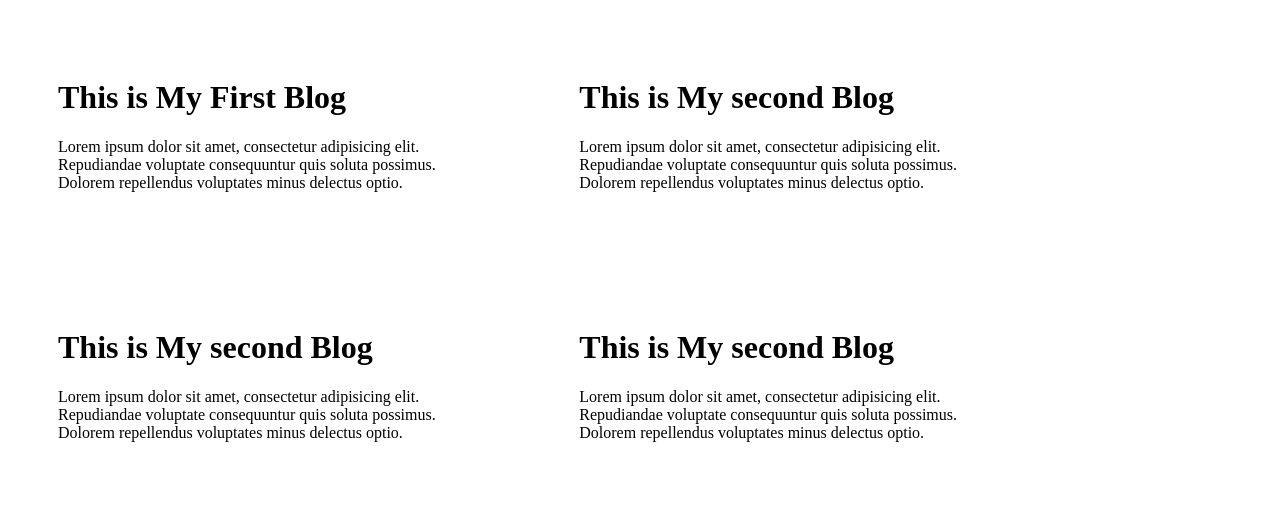
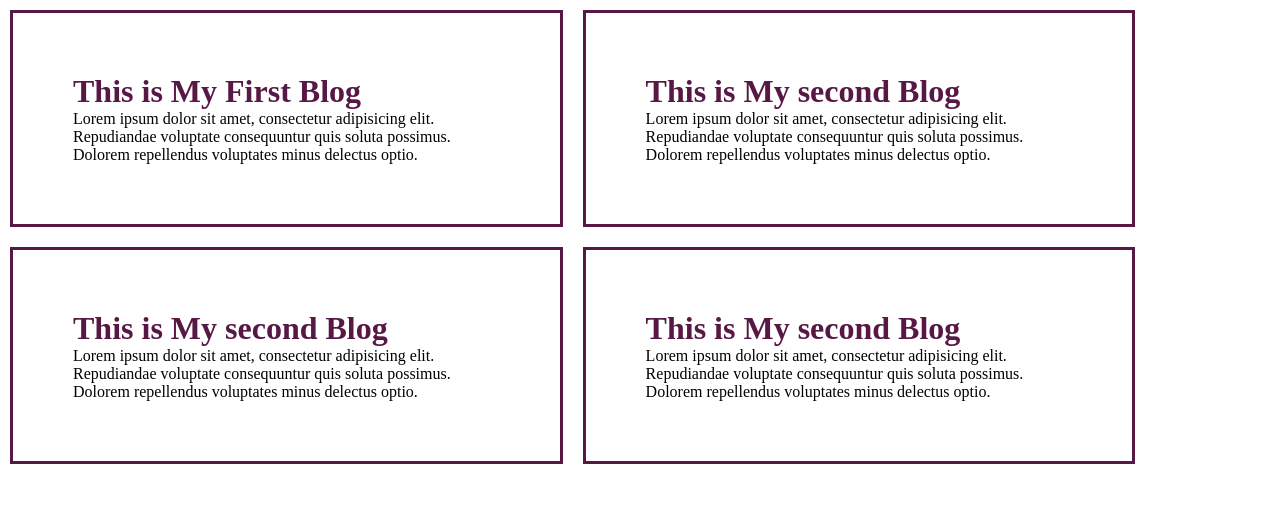
Before and after one commit to ZulkarNayem/practice-website, a plain HTML site: page index.html in a window 1280 px wide. Drawn offline with Linux system fonts and the light colour scheme.

Commit message:
third commit

```diff
--- a/styles/blog.css
+++ b/styles/blog.css
@@ -1,5 +1,15 @@
+*{
+    margin: 0;
+}
 .box {
+    margin: 10px;
     float: left;
     width: 33.33%; /* three boxes (use 25% for four, and 50% for two, etc) */
-    padding: 50px; /* if you want space between the images */
+    padding: 60px; /* if you want space between the images */
   }
+  div{
+    border: 3px solid #581845;
+  }
+  h1{
+    color: #581845;
+  }
```
